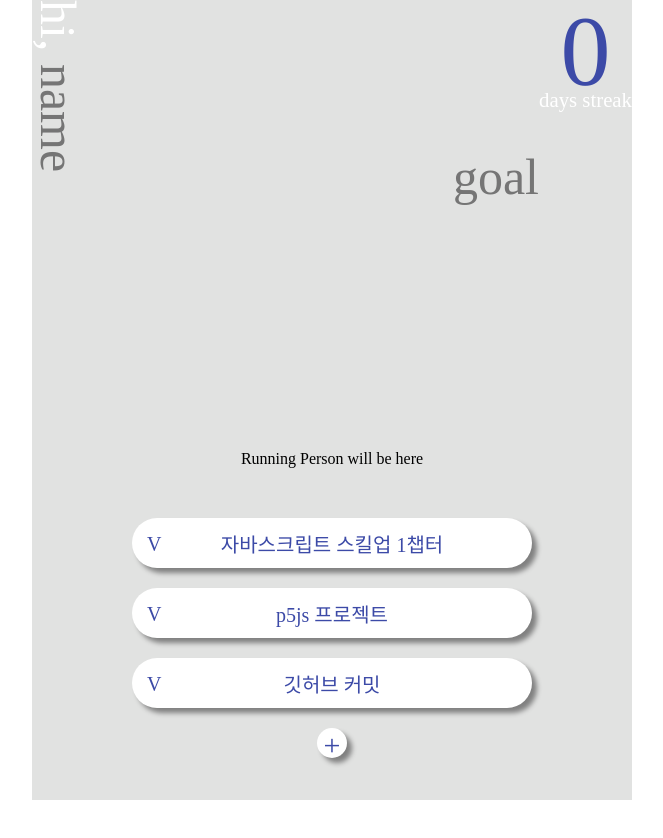
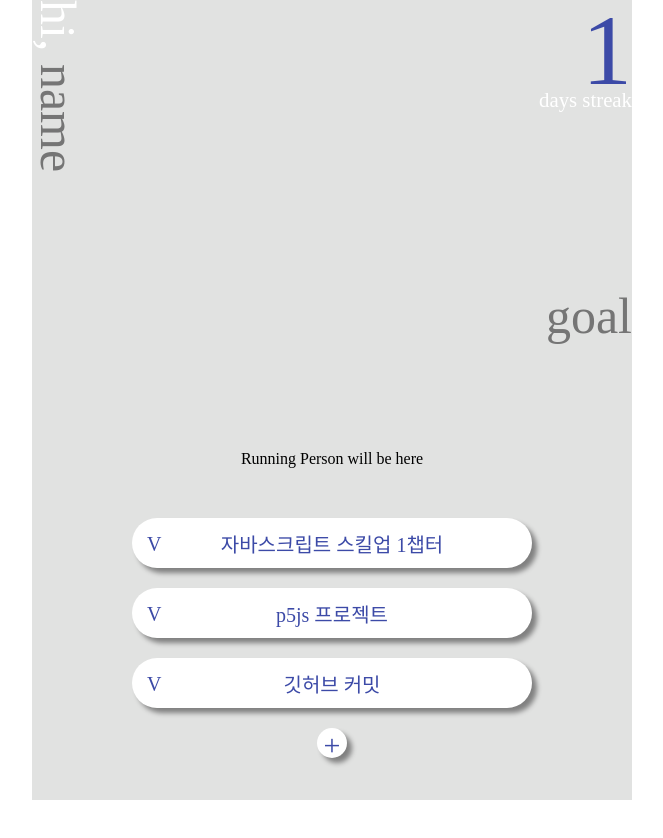
Before and after one commit to woohyun-park/ohoh, an Angular app: page / in a window 1280 px wide. Shown: the top 838 px of the page, without its empty margins (308-971 px from the left). Built offline with nearby package versions, Linux system fonts and the light colour scheme; a web font is replaced by a local one.

Commit message:
ADD, add subscribe for streak

```diff
--- /dev/null
+++ b/src/app/title.service.ts
@@ -0,0 +1,46 @@
+import { Injectable } from '@angular/core';
+import { Subject, Observable } from "rxjs";
+
+@Injectable({
+  providedIn: 'root'
+})
+export class TitleService {
+  private userNameT = new Subject<string>();
+  private streakT = new Subject<number>();
+  private goalT = new Subject<string>();
+  streakTransfer = this.streakT.asObservable();
+
+  userName: string = "";
+  streak: number = 1;
+  goal: string = "";
+
+  constructor() {
+    this.userName = localStorage.userName !== undefined ? localStorage.userName : "";
+    this.streak = localStorage.streak !== undefined ? localStorage.streak : 1;
+    this.goal = localStorage.goal !== undefined ? localStorage.goal : "";
+  }
+
+  ngOnInit(){
+
+  }
+
+  sendStreak(streak: number){
+    this.streakT.next(streak);
+  }
+
+  updateUserName(userName: string): void {
+    this.userName = userName;
+    localStorage.userName = this.userName;
+  }
+
+  updateStreak(): void {
+    this.streak++;
+    this.sendStreak(this.streak);
+    localStorage.streak = this.streak;
+  }
+
+  updateGoal(goal: string): void {
+    this.goal = goal;
+    localStorage.goal = this.goal;
+  }
+}
--- a/src/app/title/title.component.css
+++ b/src/app/title/title.component.css
@@ -36,7 +36,9 @@ input{
 }
 
 .streak--num{
-  text-align: center;
+  width: 600px;
+
+  text-align: right;
 
   font-size: 100px;
   color: var(--color-brand);
@@ -44,7 +46,7 @@ input{
 
 .streak--text{
   position: relative;
-  text-align: center;
+  text-align: right;
   bottom: 20px;
 
   font-size: 130%;
--- a/src/app/title/title.component.html
+++ b/src/app/title/title.component.html
@@ -4,7 +4,10 @@
 </div>
 
 <div class="streak">
-  <div class="streak--num">{{streak}}</div>
+  <input [(ngModel)]="streak" (ngModelChange)="updateStreak()"
+    class="streak--num" readonly/>
+  <!-- <div class="streak--num"
+  (click)="updateStreak()">{{streak}}</div> -->
   <div class="streak--text">days streak</div>
 </div>
 
--- a/src/app/title/title.component.ts
+++ b/src/app/title/title.component.ts
@@ -1,4 +1,5 @@
 import { Component, OnInit } from '@angular/core';
+import { TitleService } from "../title.service";
 
 @Component({
   selector: 'app-title',
@@ -7,30 +8,33 @@ import { Component, OnInit } from '@angular/core';
 })
 
 export class TitleComponent implements OnInit {
-  userName: string = "";
-  streak: number = 0;
-  goal: string = "";
+  userName: string;
+  streak: number;
+  goal: string;
 
-  constructor() { }
+  constructor(private titleService: TitleService) {
+    titleService.streakTransfer.subscribe(streak => {
+      this.streak = streak;
+      console.log(streak);
+    })
+  }
 
   ngOnInit(): void {
-    if(localStorage.userName !== undefined)
-      this.userName = localStorage.userName;
-    if(localStorage.streak !== undefined)
-      this.streak = localStorage.streak;
-    if(localStorage.goal !== undefined)
-      this.goal = localStorage.goal;
+    this.userName = this.titleService.userName;
+    this.streak = this.titleService.streak;
+    this.goal = this.titleService.goal;
+  }
+
+  updateStreak(): void{
+    this.streak++;
+    this.titleService.updateStreak();
   }
 
   updateUserName(): void {
-    localStorage.userName = this.userName;
-  }
-
-  updateStreak(): void {
-    localStorage.streak = this.streak;
+    this.titleService.updateUserName(this.userName);
   }
 
   updateGoal(): void {
-    localStorage.goal = this.goal;
+    this.titleService.updateGoal(this.goal);
   }
 }
--- a/src/app/todo-button/todo-button.component.ts
+++ b/src/app/todo-button/todo-button.component.ts
@@ -1,4 +1,5 @@
 import { Component, OnInit, Input } from '@angular/core';
+import { TitleService } from "../title.service";
 
 @Component({
   selector: 'app-todo-button',
@@ -11,7 +12,7 @@ export class TodoButtonComponent implements OnInit {
   textColor: string = '#3C4AA7';
   bgColor: string = 'white';
 
-  constructor() { }
+  constructor(private titleService: TitleService) { }
 
   ngOnInit(): void {
   }
@@ -33,6 +34,8 @@ export class TodoButtonComponent implements OnInit {
   changeColor(): void{
     this.bgColor = this.bgColor === '#3C4AA7' ? 'white' : '#3C4AA7';
     this.textColor = this.textColor === '#3C4AA7' ? 'white' : '#3C4AA7';
+
+    this.titleService.updateStreak();
   }
 
   getBGColor(): string{
--- /dev/null
+++ b/src/app/todo.ts
@@ -0,0 +1,5 @@
+export interface Todo{
+  id: number;
+  text: string;
+  isFinished: boolean;
+}
```
Also changed, not shown: src/app/todo.service.ts (+10 -0 lines), 1 other file (tests, documents, lock files or other folders).
